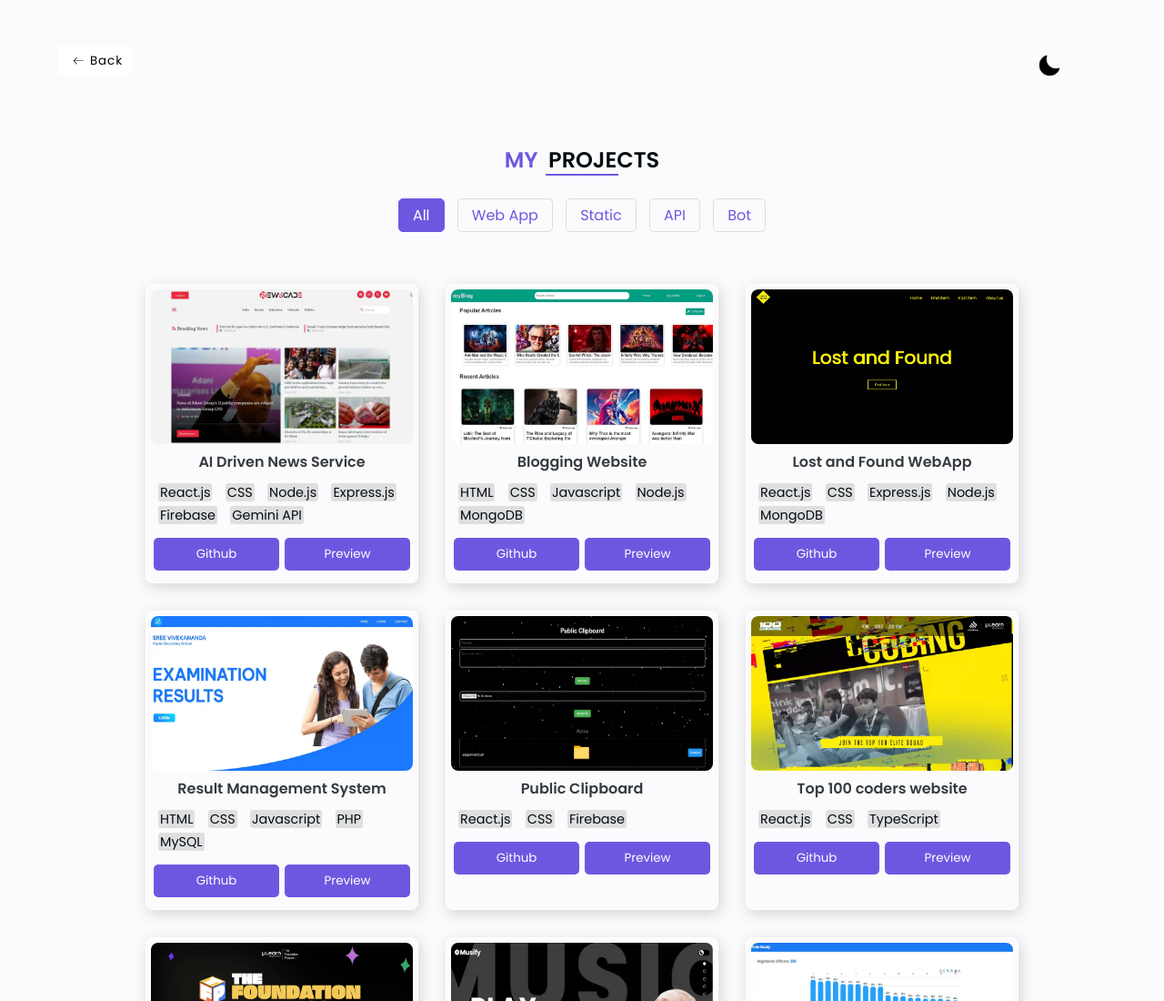
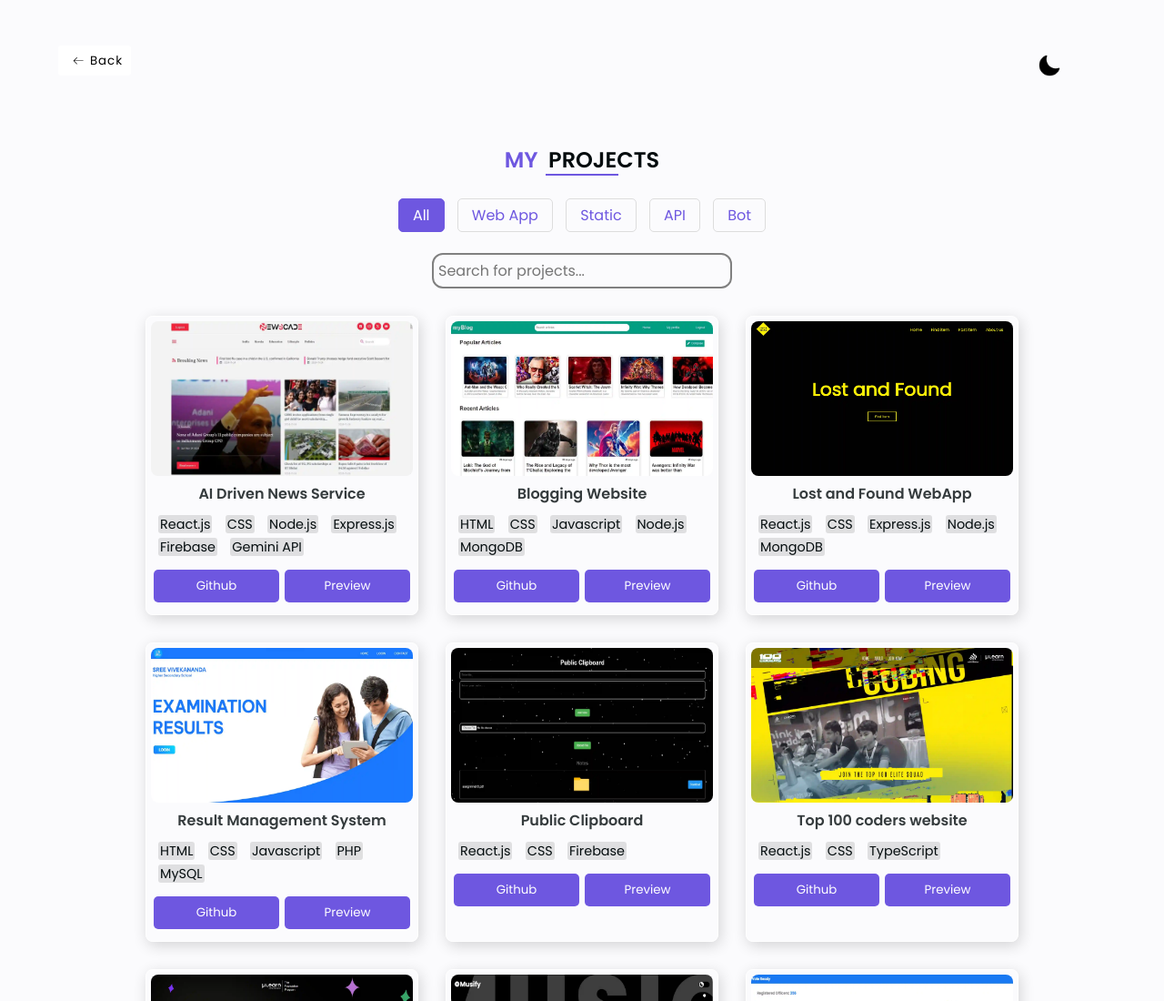
Before and after one commit to arjuncvinod/arjuncvinod.github.io, a plain HTML site: page projects/index.html in a window 1280 px wide. Shown: the top 1100 px of the page at 91% size. Drawn offline with nearby package versions, Linux system fonts and the light colour scheme.

Commit message:
feat: add search functionality for projects with input field and styling

```diff
--- a/css/style.css
+++ b/css/style.css
@@ -1068,3 +1068,20 @@ html {
 a,button{
   cursor: url('../images/cursor-pointer.svg'), auto;
 }
+
+/* projects */
+
+.search-container input{
+  width: 100%;
+  height: 35px;
+  border-radius: 10px;
+  border: none;
+  outline: 2px solid gray;
+  background-color: inherit;
+  color: inherit;
+  padding: 0 5px;
+  font-size: 1rem;
+}
+.search-container input:focus{
+  outline: 3px solid var(--uiclr);
+}
--- a/projects/index.html
+++ b/projects/index.html
@@ -77,16 +77,26 @@
           Bot
         </button>
       </div>
-
+<div class="search-container">
+  <input
+    type="text"
+    id="search"
+    placeholder="Search for projects..."
+    onkeyup="searchProjects()"
+    autocomplete="off"
+  />
+</div>
       <div class="project-container"></div>
     </section>
 
+
+
     <script>
-     // Ensure the category buttons have event listeners set up for clicks
+
 document.querySelectorAll(".category-btn").forEach((btn) => {
   btn.addEventListener("click", () => {
-    const category = btn.textContent.trim(); // Get the category from the button
-    filterProjects(category); // Call filterProjects with the clicked category
+    const category = btn.textContent.trim(); //
+    filterProjects(category);
   });
 });
 
@@ -143,17 +153,33 @@ async function loadProjects(category) {
 function filterProjects(category) {
   loadProjects(category);
 
-  // Remove the active class from all category buttons
   document
     .querySelectorAll(".category-btn")
     .forEach((btn) => btn.classList.remove("active"));
 
-  // Add the active class to the clicked button
+
   const activeBtn = Array.from(document.querySelectorAll(".category-btn")).find(
     (btn) => btn.textContent.trim().toLowerCase() === category.toLowerCase()
   );
 
   if (activeBtn) activeBtn.classList.add("active");
+}
+function searchProjects() {
+  const input = document.getElementById("search").value.toLowerCase();
+  const projectElements = document.querySelectorAll(".project");
+
+  projectElements.forEach((project) => {
+    const title = project.querySelector("h1").textContent.toLowerCase();
+    const languages = Array.from(project.querySelectorAll(".language")).map(
+      (lang) => lang.textContent.toLowerCase()
+    );
+
+    if (title.includes(input) || languages.some((lang) => lang.includes(input))) {
+      project.style.display = "block";
+    } else {
+      project.style.display = "none";
+    }
+  });
 }
 
 // Initialize the first call to load all projects
```
